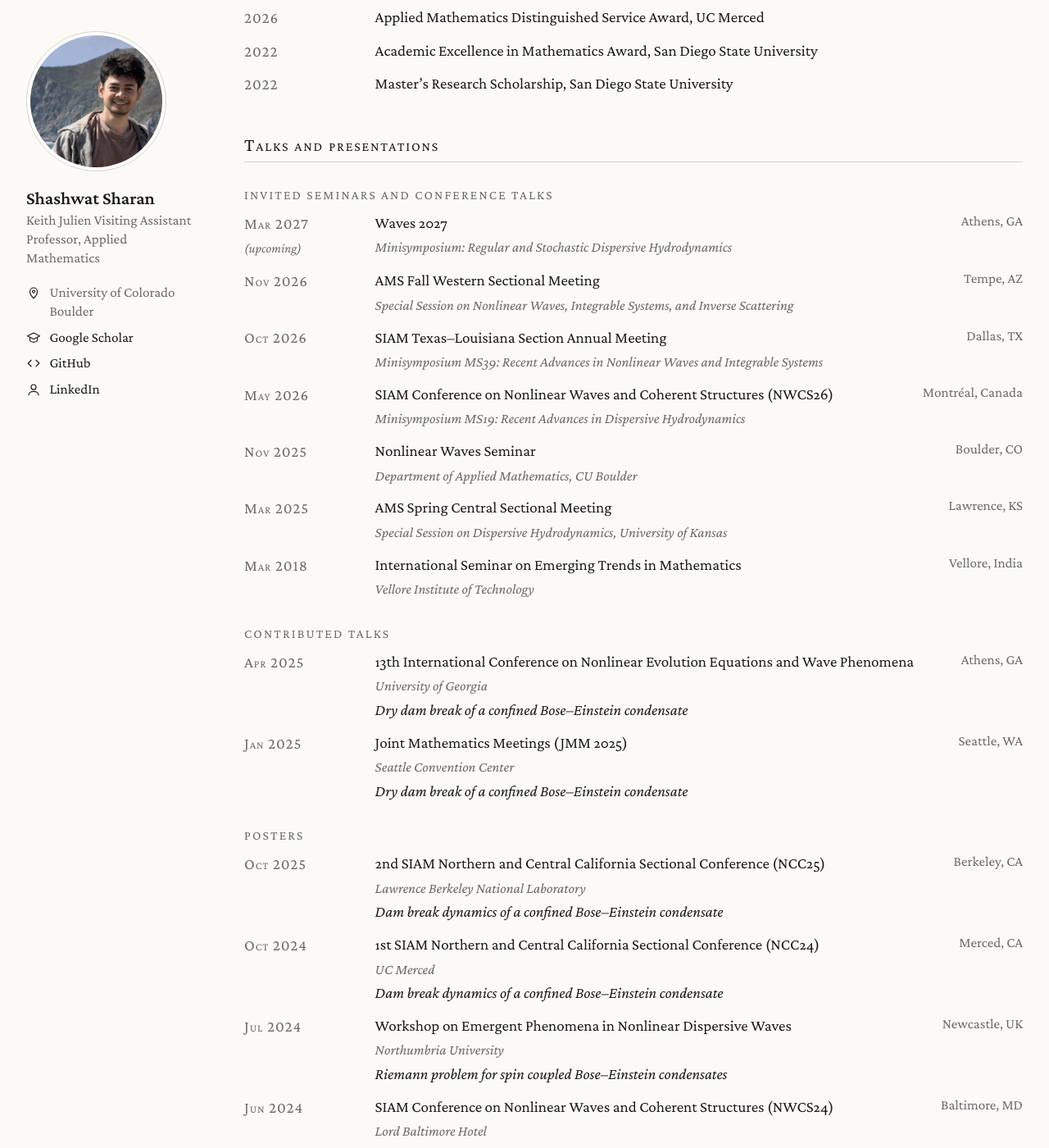
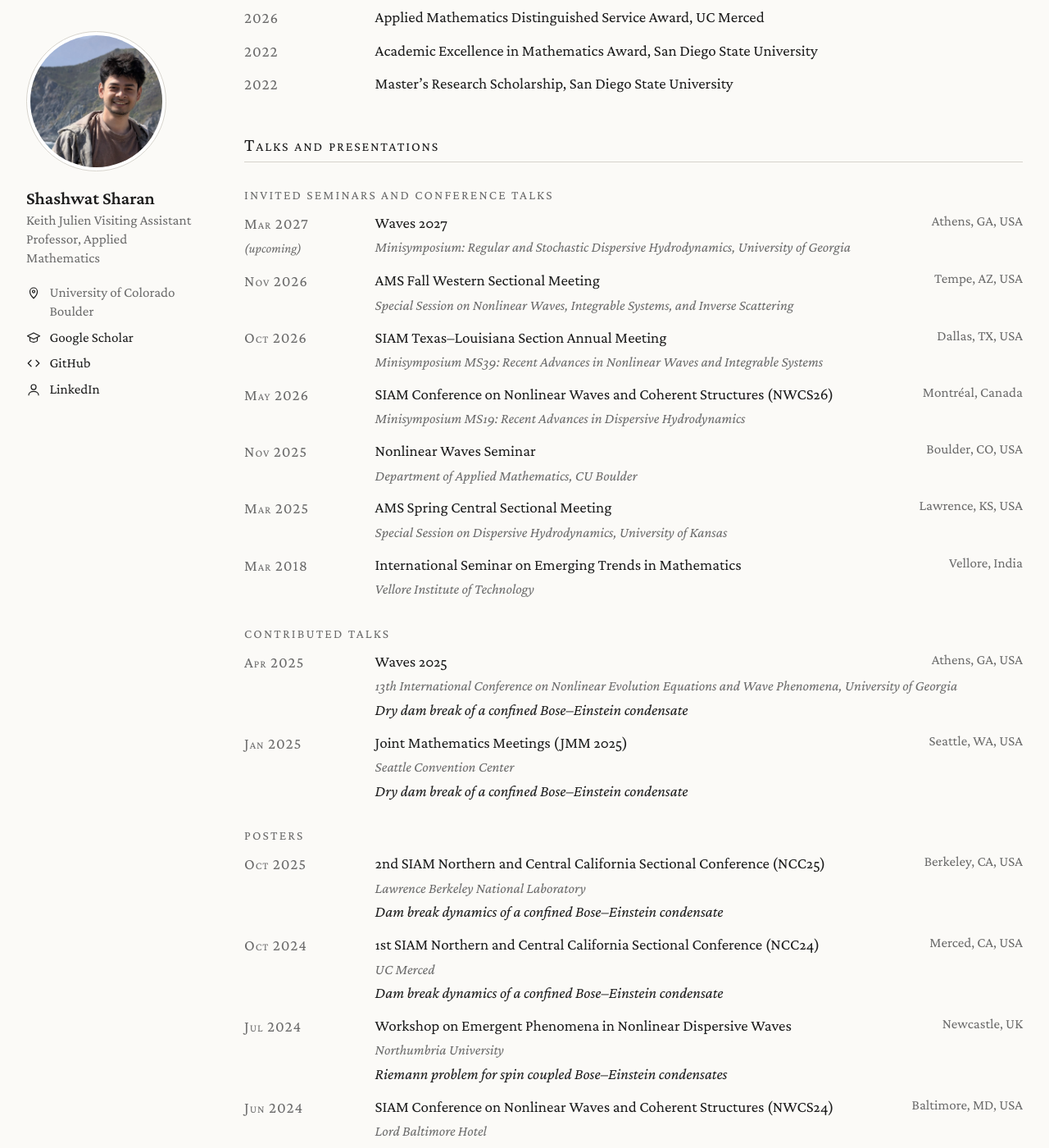
Before and after one commit to shashwatsharan/shashwatsharan.github.io, a Jekyll site: the page built from cv.md, in a window 1280 px wide and 1400 px high, scrolled down 1276 px. Shown: the whole window at 82% size. Built offline with Jekyll 4.4.1, drawn with Linux system fonts in a browser that asks for light colours; some of the changed text lies outside the part shown.

Commit message:
Add files via upload

```diff
--- a/cv.md
+++ b/cv.md
@@ -89,15 +89,15 @@ See [Publications](/publications/) and [Teaching](/teaching/).
 #### Invited seminars and conference talks
 
 Mar 2027<br><small>(upcoming)</small>
-: <span class="loc">Athens, GA</span>Waves 2027<br>
-<span class="session">Minisymposium: Regular and Stochastic Dispersive Hydrodynamics</span>
+: <span class="loc">Athens, GA, USA</span>Waves 2027<br>
+<span class="session">Minisymposium: Regular and Stochastic Dispersive Hydrodynamics, University of Georgia</span>
 
 Nov 2026
-: <span class="loc">Tempe, AZ</span>AMS Fall Western Sectional Meeting<br>
+: <span class="loc">Tempe, AZ, USA</span>AMS Fall Western Sectional Meeting<br>
 <span class="session">Special Session on Nonlinear Waves, Integrable Systems, and Inverse Scattering</span>
 
 Oct 2026
-: <span class="loc">Dallas, TX</span>SIAM Texas–Louisiana Section Annual Meeting<br>
+: <span class="loc">Dallas, TX, USA</span>SIAM Texas–Louisiana Section Annual Meeting<br>
 <span class="session">Minisymposium MS39: Recent Advances in Nonlinear Waves and Integrable Systems</span>
 
 May 2026
@@ -105,11 +105,11 @@ May 2026
 <span class="session">Minisymposium MS19: Recent Advances in Dispersive Hydrodynamics</span> {% comment %}<br>*Breaking a Superfluid Harmonic Dam: Rarefaction Dynamics of a Trapped Condensate*{% endcomment %}
 
 Nov 2025
-: <span class="loc">Boulder, CO</span>Nonlinear Waves Seminar<br>
+: <span class="loc">Boulder, CO, USA</span>Nonlinear Waves Seminar<br>
 <span class="session">Department of Applied Mathematics, CU Boulder</span> {% comment %}<br>*Vacuum dambreak of a superfluid: rarefaction waves in harmonic potential*{% endcomment %}
 
 Mar 2025
-: <span class="loc">Lawrence, KS</span>AMS Spring Central Sectional Meeting<br>
+: <span class="loc">Lawrence, KS, USA</span>AMS Spring Central Sectional Meeting<br>
 <span class="session">Special Session on Dispersive Hydrodynamics, University of Kansas</span> {% comment %}<br>*Vacuum dam break problem for the defocusing NLS equation with a harmonic potential*{% endcomment %}
 
 Mar 2018
@@ -119,24 +119,24 @@ Mar 2018
 #### Contributed talks
 
 Apr 2025
-: <span class="loc">Athens, GA</span>13th International Conference on Nonlinear Evolution Equations and Wave Phenomena<br>
-<span class="session">University of Georgia</span><br>
+: <span class="loc">Athens, GA, USA</span>Waves 2025<br>
+<span class="session">13th International Conference on Nonlinear Evolution Equations and Wave Phenomena, University of Georgia</span><br>
 *Dry dam break of a confined Bose–Einstein condensate*
 
 Jan 2025
-: <span class="loc">Seattle, WA</span>Joint Mathematics Meetings (JMM 2025)<br>
+: <span class="loc">Seattle, WA, USA</span>Joint Mathematics Meetings (JMM 2025)<br>
 <span class="session">Seattle Convention Center</span><br>
 *Dry dam break of a confined Bose–Einstein condensate*
 
 #### Posters
 
 Oct 2025
-: <span class="loc">Berkeley, CA</span>2nd SIAM Northern and Central California Sectional Conference (NCC25)<br>
+: <span class="loc">Berkeley, CA, USA</span>2nd SIAM Northern and Central California Sectional Conference (NCC25)<br>
 <span class="session">Lawrence Berkeley National Laboratory</span><br>
 *Dam break dynamics of a confined Bose–Einstein condensate*
 
 Oct 2024
-: <span class="loc">Merced, CA</span>1st SIAM Northern and Central California Sectional Conference (NCC24)<br>
+: <span class="loc">Merced, CA, USA</span>1st SIAM Northern and Central California Sectional Conference (NCC24)<br>
 <span class="session">UC Merced</span><br>
 *Dam break dynamics of a confined Bose–Einstein condensate*
 
@@ -146,12 +146,12 @@ Jul 2024
 *Riemann problem for spin coupled Bose–Einstein condensates*
 
 Jun 2024
-: <span class="loc">Baltimore, MD</span>SIAM Conference on Nonlinear Waves and Coherent Structures (NWCS24)<br>
+: <span class="loc">Baltimore, MD, USA</span>SIAM Conference on Nonlinear Waves and Coherent Structures (NWCS24)<br>
 <span class="session">Lord Baltimore Hotel</span><br>
 *Riemann problem for spin coupled Bose–Einstein condensates*
 
 May 2022
-: <span class="loc">Claremont, CA</span>Southern California Applied Mathematics Symposium (SoCAMS)<br>
+: <span class="loc">Claremont, CA, USA</span>Southern California Applied Mathematics Symposium (SoCAMS)<br>
 <span class="session">Harvey Mudd College</span><br>
 *Dynamics and bifurcations of feedforward networks*
 
```
